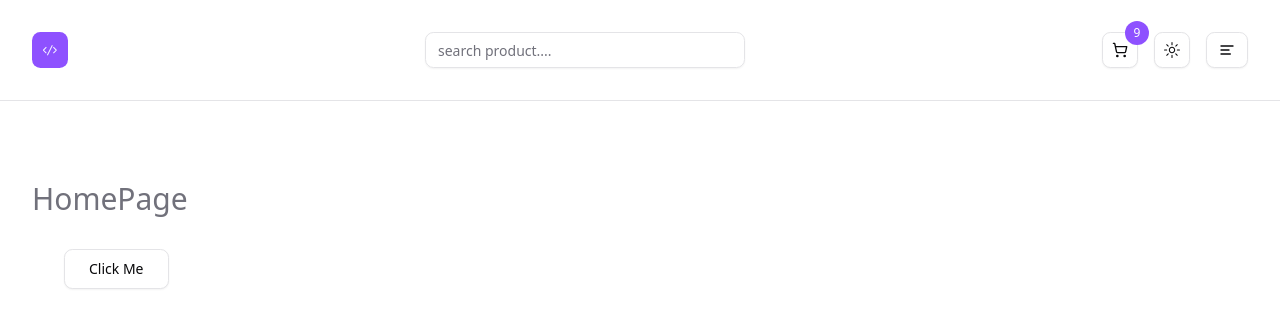
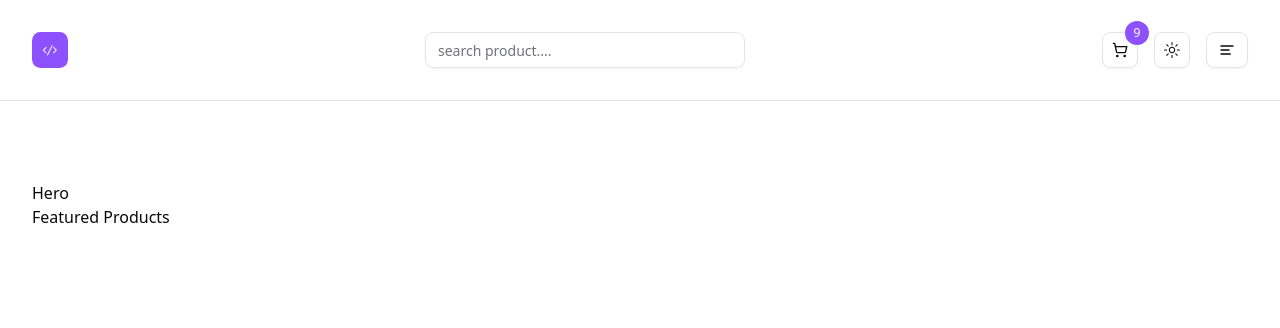
Before and after one commit to wbharath/Ecommerce_Next.js, a Next.js app: page / in a window 1280 px wide. Shown: the top 328 px of the page. Built offline with nearby package versions, Linux system fonts and the light colour scheme.

Commit message:
components added

```diff
--- a/app/page.tsx
+++ b/app/page.tsx
@@ -1,13 +1,12 @@
-import { Button } from '@/components/ui/button'
+import FeaturedProducts from '@/components/home/FeaturedProducts'
+import Hero from '@/components/home/Hero'
 
 function HomePage() {
   return (
-    <div>
-      <h1 className="text-3xl text-muted-foreground">HomePage</h1>
-      <Button variant="outline" size="lg" className="capitalize m-8">
-        click me
-      </Button>
-    </div>
+    <>
+      <Hero />
+      <FeaturedProducts />
+    </>
   )
 }
 
--- /dev/null
+++ b/components/global/EmptyList.tsx
@@ -0,0 +1,13 @@
+import { cn } from '@/lib/utils'
+
+function EmptyList({
+  heading = 'No items found.',
+  className
+}: {
+  heading?: string
+  className?: string
+}) {
+  return <h2 className={cn('text-xl', className)}>{heading}</h2>
+}
+
+export default EmptyList
--- /dev/null
+++ b/components/global/LoadingContainer.tsx
@@ -0,0 +1,5 @@
+function LoadingContainer() {
+  return <div>Loading container</div>
+}
+
+export default LoadingContainer
--- /dev/null
+++ b/components/global/SectionTitle.tsx
@@ -0,0 +1,14 @@
+import { Separator } from '@/components/ui/separator'
+
+function SectionTitle({ text }: { text: string }) {
+  return (
+    <div>
+      <h2 className="text-3xl font-medium tracking-wider capitalize mb-8">
+        {text}
+      </h2>
+      <Separator />
+    </div>
+  )
+}
+
+export default SectionTitle
--- /dev/null
+++ b/components/home/FeaturedProducts.tsx
@@ -0,0 +1,5 @@
+function FeaturedProducts() {
+  return <div>Featured Products</div>
+}
+
+export default FeaturedProducts
--- /dev/null
+++ b/components/home/Hero.tsx
@@ -0,0 +1,11 @@
+
+
+function Hero() {
+  return (
+    <div>
+      Hero
+    </div>
+  )
+}
+
+export default Hero
--- /dev/null
+++ b/components/home/HeroCarousal.tsx
@@ -0,0 +1,5 @@
+function HeroCarousal() {
+  return <div>Hero Carousal</div>
+}
+
+export default HeroCarousal
--- /dev/null
+++ b/components/products/FavoriteToggleButton.tsx
@@ -0,0 +1,5 @@
+function FavoriteToggleButton() {
+  return <div>Favorite Toggle</div>
+}
+
+export default FavoriteToggleButton
--- /dev/null
+++ b/components/products/FavoriteToggleForm.tsx
@@ -0,0 +1,6 @@
+import React from 'react'
+function FavoriteToggleForm() {
+  return <div>Favorite Toggle Form</div>
+}
+
+export default FavoriteToggleForm
--- /dev/null
+++ b/components/products/ProductsContainer.tsx
@@ -0,0 +1,5 @@
+function ProductsContainer() {
+  return <div>Products Container</div>
+}
+
+export default ProductsContainer
--- /dev/null
+++ b/components/products/ProductsGrid.tsx
@@ -0,0 +1,5 @@
+function ProductsGrid() {
+  return <div>Products Grid</div>
+}
+
+export default ProductsGrid
--- /dev/null
+++ b/components/products/ProductsList.tsx
@@ -0,0 +1,5 @@
+function ProductsList() {
+  return <div>ProductsList</div>
+}
+
+export default ProductsList
```
